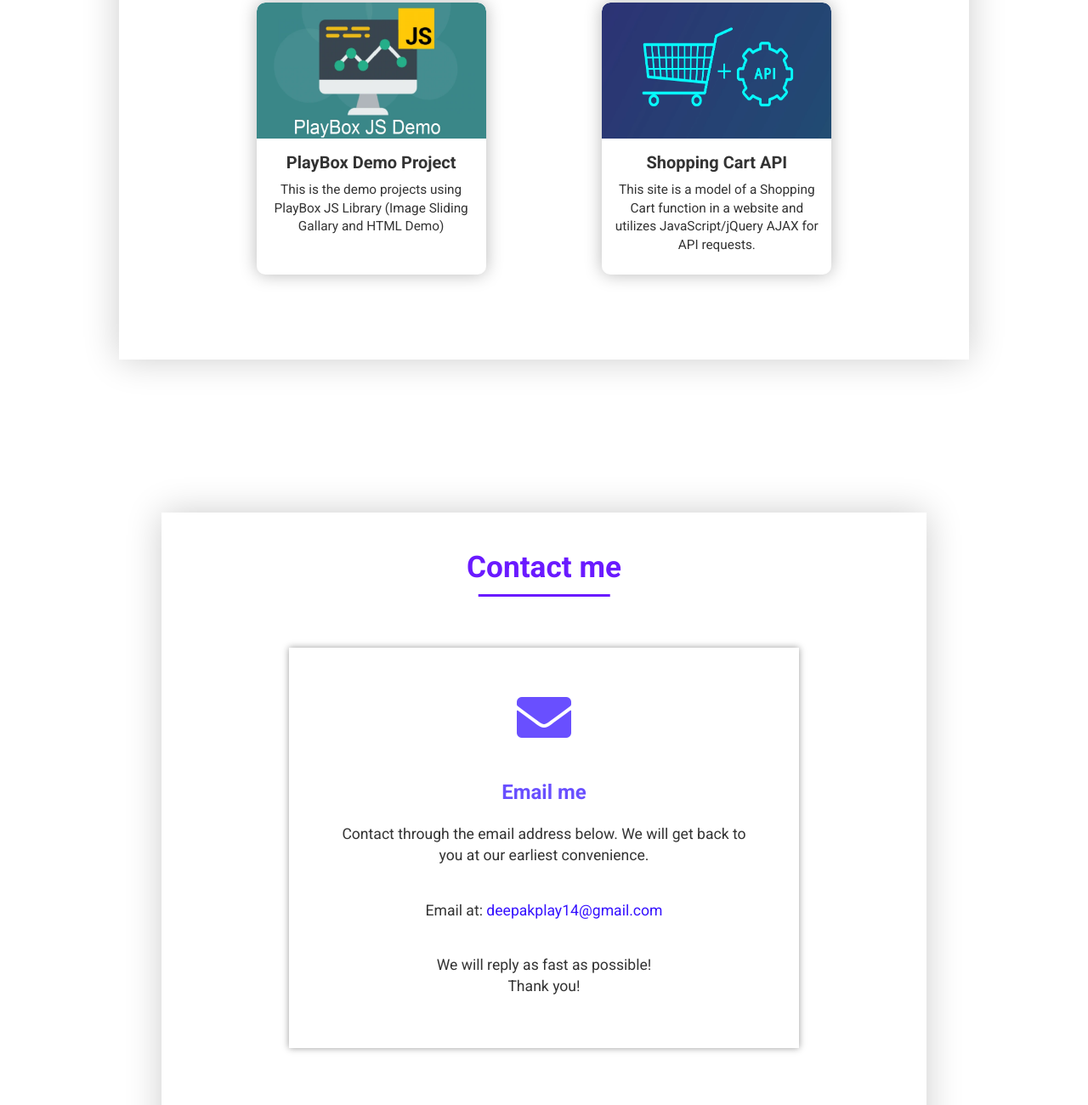
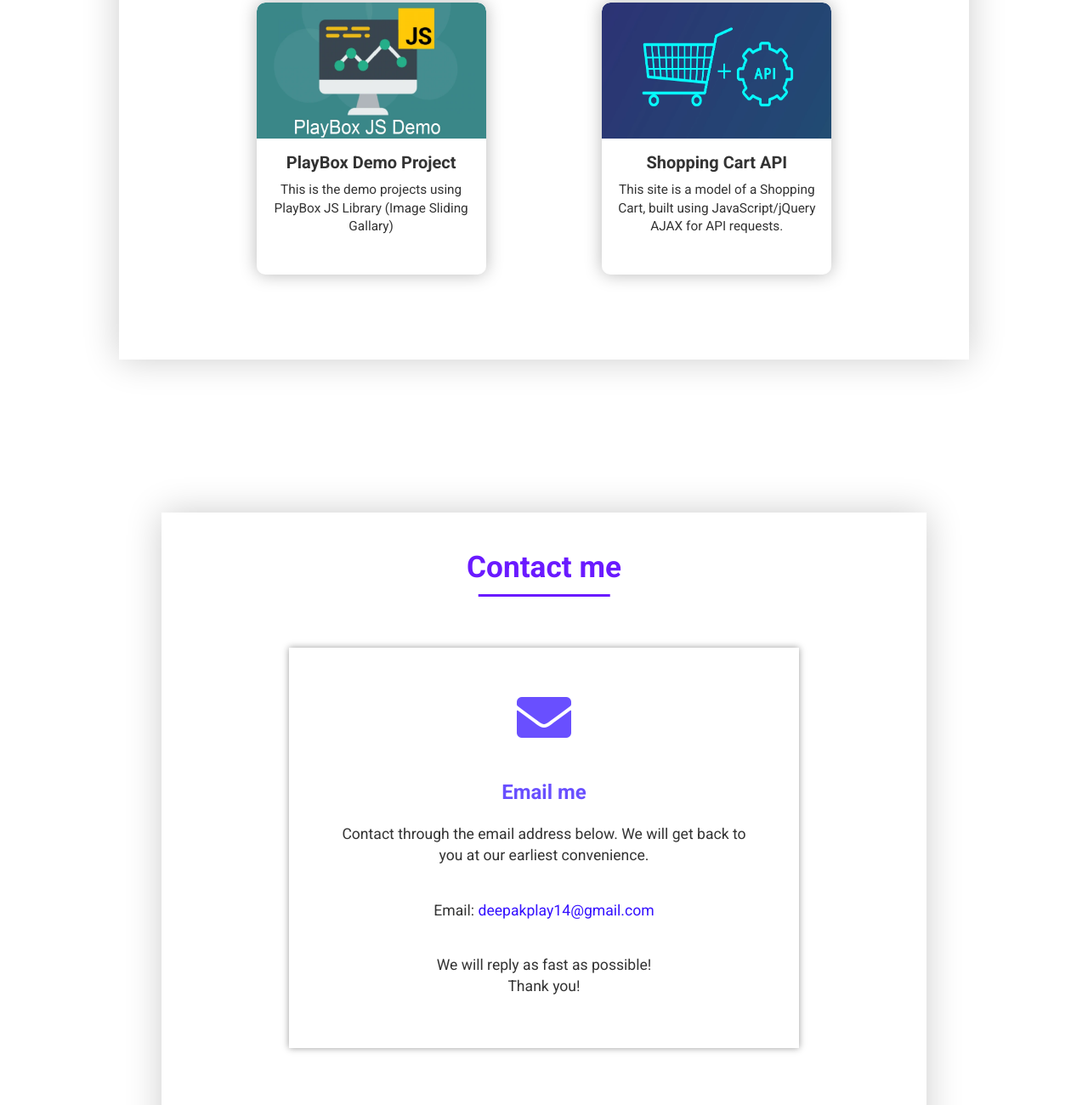
Before and after one commit to deepakplay/portfolio-site, a plain HTML site: page index.html in a window 1280 px wide. Shown: the part 2205-3505 px from the top of the page at 85% size. Drawn offline with nearby package versions, Linux system fonts and the light colour scheme.

```diff
--- a/index.html
+++ b/index.html
@@ -102,13 +102,13 @@
                     <div data-href='playbox_js_demo/'>
                         <img src="/assets/images/play_box_demo.webp" alt="PlayBox Demo Project">
                         <h4>PlayBox Demo Project</h4>
-                        <p>This is the demo projects using PlayBox JS Library (Image Sliding Gallary and HTML Demo)</p>
+                        <p>This is the demo projects using PlayBox JS Library (Image Sliding Gallary)</p>
                     </div>
 
                     <div data-href='shopping_cart_api/'>
                         <img src="/assets/images/shopping_cart_api.webp" alt="Shopping Cart API">
                         <h4>Shopping Cart API</h4>
-                        <p>This site is a model of a Shopping Cart function in a website and utilizes JavaScript/jQuery AJAX for API requests.</p>
+                        <p>This site is a model of a Shopping Cart, built using JavaScript/jQuery AJAX for API requests.</p>
                     </div>
                 </div>
             </div>
@@ -120,7 +120,7 @@
                     <i class="fas fa-envelope"></i>
                     <h3>Email me</h3>
                     <span>Contact through the email address below. We will get back to you at our earliest convenience.</span>
-                    <span>Email at: <a href="mail:deepakplay14@gmail.com">deepakplay14@gmail.com</a></span>
+                    <span>Email: <a href="mailto:deepakplay14@gmail.com">deepakplay14@gmail.com</a></span>
                     <span>We will reply as fast as possible!<br>Thank you!</span>
                 </div>
             </div>
```
